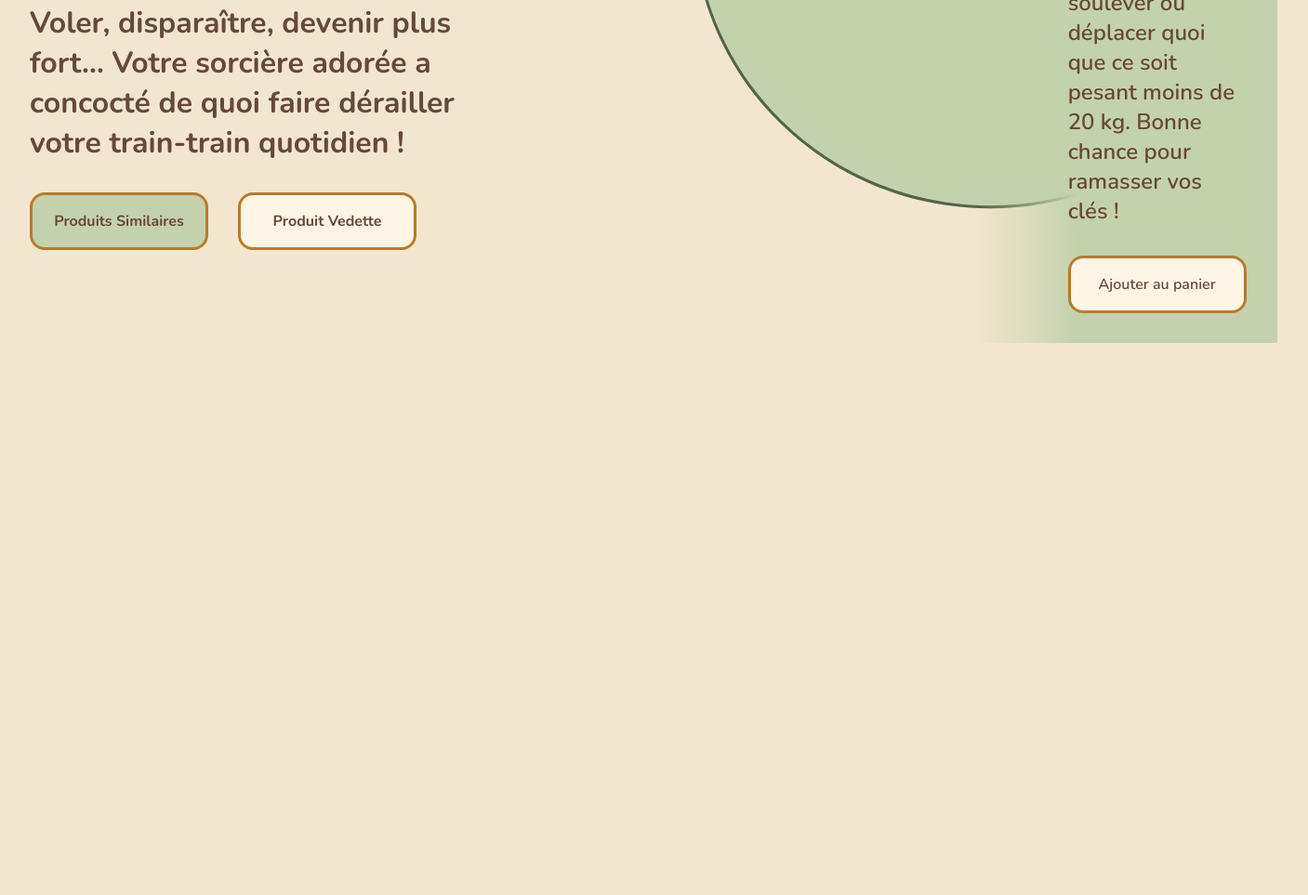
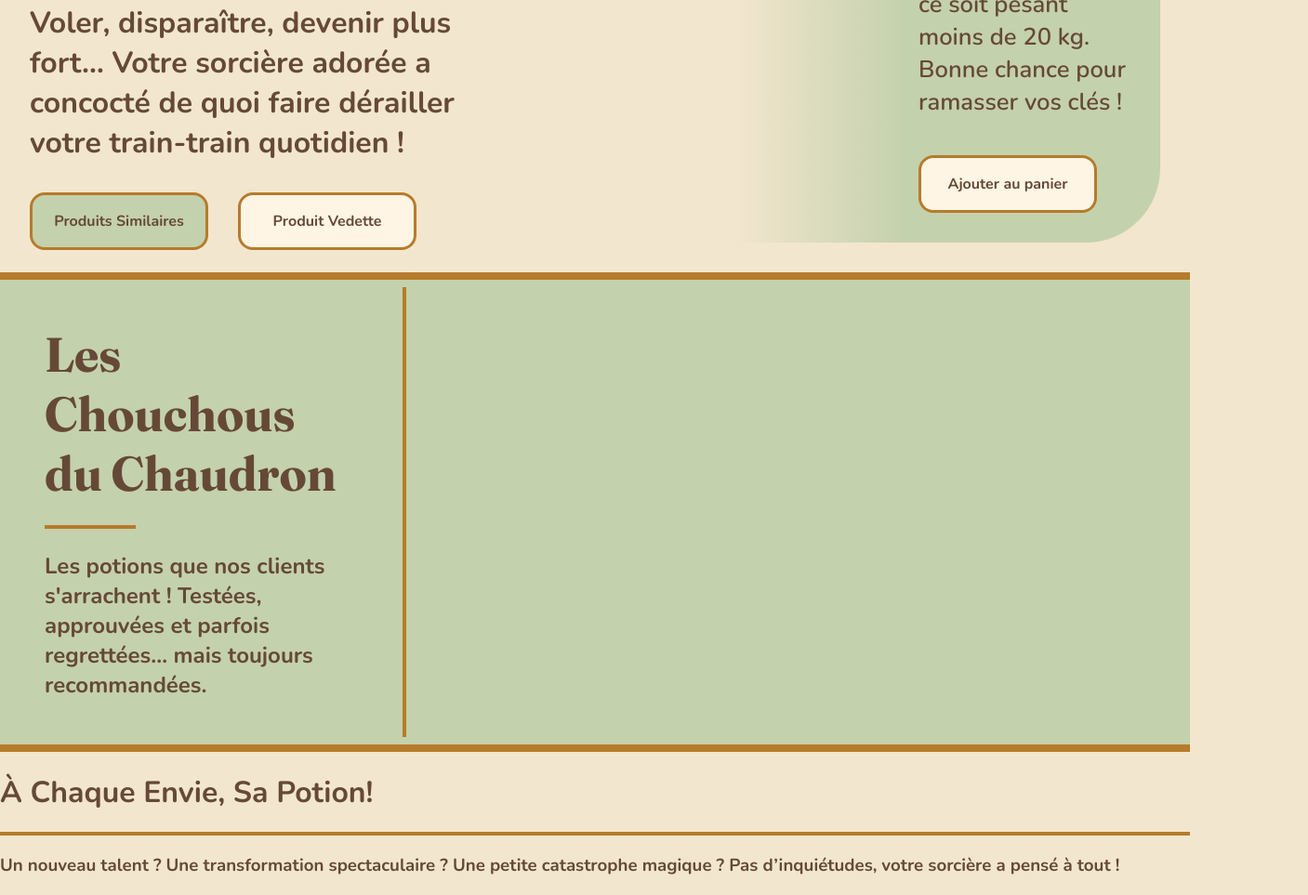
Before and after one commit to 2562506/TP2, a website built with Vite: page TP2/index.html in a window 1280 px wide. Shown: the part 889-1852 px from the top of the page at 93% size, 1407 px wide, since content can reach past the window. Before the commit the page ends 1290 px from the top, so only its background shows below. Built offline with nearby package versions, Linux system fonts and the light colour scheme.

Commit message:
zone chouchous chaudrons

```diff
--- a/TP2/index.html
+++ b/TP2/index.html
@@ -54,9 +54,9 @@
         <img src="public/Icons/potion.svg" alt="">
         <div id="infos">
           <div id="infosPosition">
-              <h2>Potion de
-                SuperForce</h2>
-              <h2>49,99$</h2>
+            <h2>Potion de
+              SuperForce</h2>
+            <h2>49,99$</h2>
             <p>Soulevez des rochers, déracinez des
               arbres et impressionnez votre village
               tout entier grâce à une force
@@ -72,6 +72,32 @@
         </div>
       </div>
     </div>
+
+    <div id="chouchous">
+      <div class="presentation">
+        <h1>Les Chouchous
+          du Chaudron</h1>
+        <hr>
+        <p>Les potions que nos clients
+          s'arrachent ! Testées, approuvées
+          et parfois regrettées… mais
+          toujours recommandées.</p>
+      </div>
+      <hr>
+      <div id="caroussel">
+
+      </div>
+    </div>
+
+    <div id="enviePotion">
+      <h1>À Chaque Envie, Sa Potion!</h1>
+      <hr>
+      <h3>Un nouveau talent ? Une transformation spectaculaire ? Une petite catastrophe magique ? Pas
+        d’inquiétudes, votre sorcière a pensé à tout !</h3>
+      <div id=categories>
+        <div></div>
+      </div>
+    </div>
   </main>
 
   <footer>
--- a/TP2/src/style.css
+++ b/TP2/src/style.css
@@ -4,3 +4,5 @@
 @import url("./styles/layouts/header.css");
 
 @import url("./styles/pages/index.css");
+
+@import url("./styles/components/bouton.css");
--- /dev/null
+++ b/TP2/src/styles/components/bouton.css
@@ -0,0 +1,7 @@
+button{
+    transition: all ease-out 0.1s;
+}
+
+button:hover{
+    transform: scale(0.9);
+}
--- a/TP2/src/styles/layouts/header.css
+++ b/TP2/src/styles/layouts/header.css
@@ -46,11 +46,11 @@ header hr {
     width: 4rem;
     height: 4rem;
     margin: 0;
+    transition: all ease-out 0.1s;
 }
 
 .headerBtn:hover {
-    transition: all ease-in-out 0.1s;
-    width: 3.5rem;
+    transform: scale(0.85);
 }
 
 #headerContenu {
--- a/TP2/src/styles/pages/index.css
+++ b/TP2/src/styles/pages/index.css
@@ -51,7 +51,7 @@
 #produitVedette {
     display: flex;
     flex-direction: row;
-    width: 55%;
+    width: 50%;
     height: 50%;
     padding: 2rem 0;
     left: 0;
@@ -61,6 +61,7 @@
     margin: 0;
     padding: 0;
     margin-right: -50%;
+    width: 75%;
 }
 
 #infos {
@@ -69,16 +70,17 @@
     justify-content: flex-end;
     background: linear-gradient(to left,
             var(--couleur-nature) 0%,
-            var(--couleur-nature) 67%,
+            var(--couleur-nature) 60%,
             #c4d1ad00 100%);
     width: 100%;
     margin: 0%;
+    border-radius: 0 5rem 5rem 0;
 }
 
 #infosPosition {
     display: flex;
     flex-direction: column;
-    width: 60%;
+    width: 50%;
     margin: 2rem;
     gap: 1rem;
 }
@@ -86,12 +88,12 @@
 #infosPosition h2{
     margin: 0;
     font-family: var(--police-titre);
-    font-size: 3rem;
+    font-size: 3.25rem;
 }
 
 #infosPosition p{
-    margin: 1rem 0;
-    font-size: 1.5rem;
+    margin: 1.5rem 0;
+    font-size: 1.6rem;
     font-weight: var(--semi-bold);
 }
 
@@ -104,4 +106,41 @@
 
 #infosPosition button p{
     font-size: 1rem;
+    font-weight: var(--bold);
+    margin: 1rem;
 }
+
+#chouchous{
+    background-color: var(--couleur-nature);
+    display: flex;
+    flex-direction: row;
+    border-top: solid 0.5rem var(--couleur-miel);
+    border-bottom: solid 0.5rem var(--couleur-miel);
+}
+
+#chouchous .presentation{
+    width: 33%;
+    padding: 3rem;
+    gap: 1.5rem;
+    display: flex;
+    flex-direction: column;
+}
+
+#chouchous .presentation hr{
+    width: 30%;
+    margin:0;
+}
+
+#chouchous h1{
+    font-size: 3.25rem;
+    margin: 0%;
+}
+
+#chouchous p{
+    font-size: 1.5rem;
+    margin: 0%;
+}
+
+#caroussel{
+    width: 65%;
+}
```
